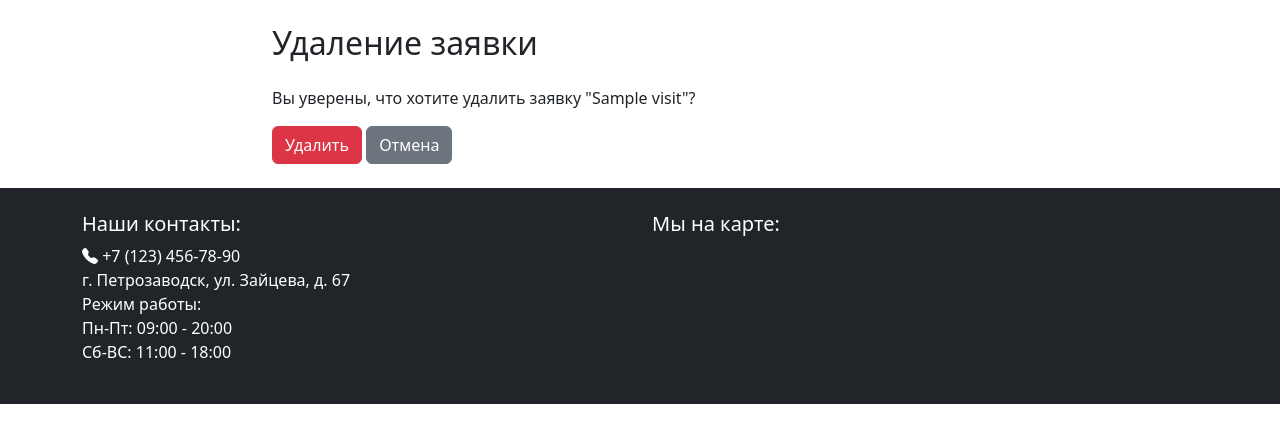
After one commit to Vitaliy-2/django_consult, a Django app: page /visit/1/delete/ in a window 1280 px wide. The commit adds this page. Shown: the top 443 px of the page. Run offline with Django 5.2, Linux system fonts and the light colour scheme; tables that the repository leaves empty hold one stand-in row (values such as "Sample post").

Commit message:
DeleteView и кнопки удаления и редактирования в детальном отображении

```diff
--- a/barbershop/urls.py
+++ b/barbershop/urls.py
@@ -22,6 +22,7 @@ from core.views import (
     VisitCreateView,
     VisitDetailView,
     VisitUpdateView,
+    VisitDeleteView,
 )
 from django.conf.urls.static import static
 from django.conf import settings
@@ -39,6 +40,8 @@ urlpatterns = [
     path("visit/<int:pk>/view/", VisitDetailView.as_view(), name="visit-view"),
     # Update на UpdateView
     path("visit/<int:pk>/edit/", VisitUpdateView.as_view(), name="visit-edit"),
+    # DeleteView
+    path("visit/<int:pk>/delete/", VisitDeleteView.as_view(), name="visit-delete"),
 ]
 
 
--- /dev/null
+++ b/core/templates/visit_confirm_delete.html
@@ -0,0 +1,19 @@
+{% extends "base.html" %}
+
+{% block title %}Удаление заявки{% endblock %}
+
+{% block content %}
+<div class="container py-4">
+    <div class="row">
+        <div class="col-md-8 offset-md-2">
+            <h2 class="mb-4">Удаление заявки</h2>
+            <p>Вы уверены, что хотите удалить заявку "{{ visit.name }}"?</p>
+            <form method="post">
+                {% csrf_token %}
+                <button type="submit" class="btn btn-danger">Удалить</button>
+                <a href="{% url 'visit-view' visit.pk %}" class="btn btn-secondary">Отмена</a>
+            </form>
+        </div>
+    </div>
+</div>
+{% endblock %}
--- a/core/templates/visit_detail.html
+++ b/core/templates/visit_detail.html
@@ -26,7 +26,7 @@
                             <li>{{ service.name }}</li>
                         {% endfor %}
                     </ul>
-                    {% comment %} <a href="{% url 'visit-delete' visit.pk %}" class="btn btn-danger my-2">Удалить</a> {% endcomment %}
+                    <a href="{% url 'visit-delete' visit.pk %}" class="btn btn-danger my-2">Удалить</a>
                     <a href="{% url 'visit-edit' visit.pk %}" class="btn btn-dark my-2">Редактировать</a>
                 </div>
             </div>
--- a/core/views.py
+++ b/core/views.py
@@ -13,6 +13,8 @@ from django.views.generic import (
     CreateView,
     DetailView,
     UpdateView,
+    ListView,
+    DeleteView,
 )
 from django.urls import reverse_lazy
 
@@ -112,3 +114,9 @@ class VisitDetailView(DetailView):
     model = Visit
     # Переменная в которую поместятся данные об объекте, из которой можно вытягивать данные в шаблон
     context_object_name = "visit"
+
+
+class VisitDeleteView(DeleteView):
+    template_name = "visit_confirm_delete.html"
+    model = Visit
+    success_url = reverse_lazy("thanks")
```
